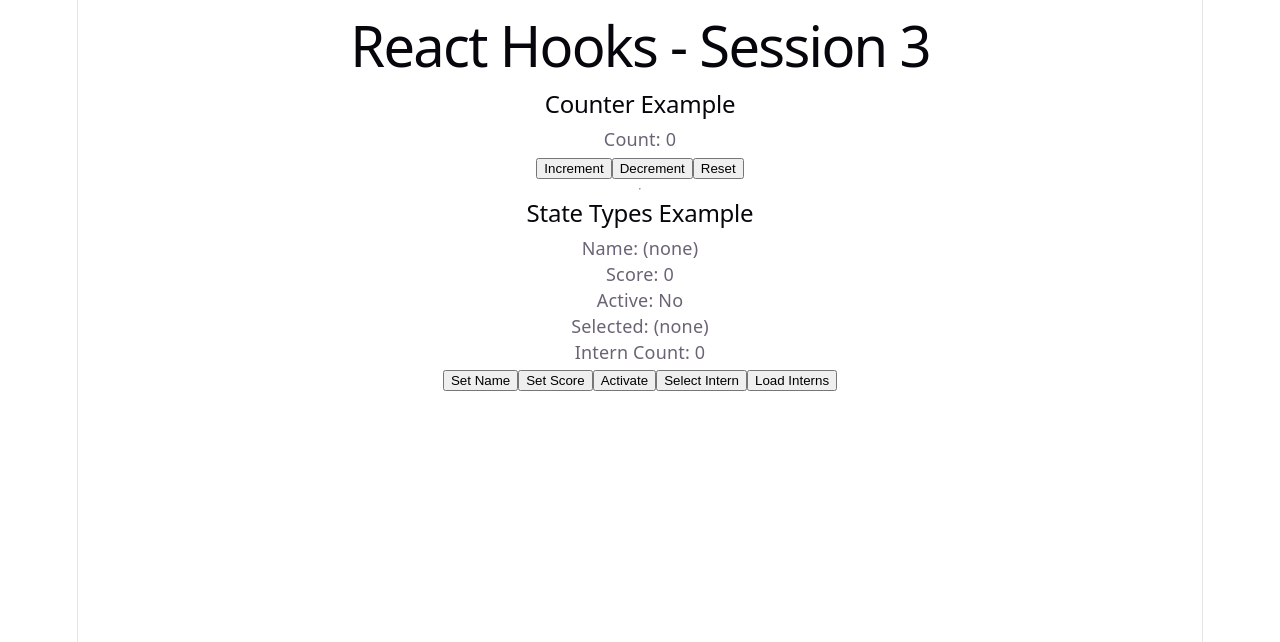
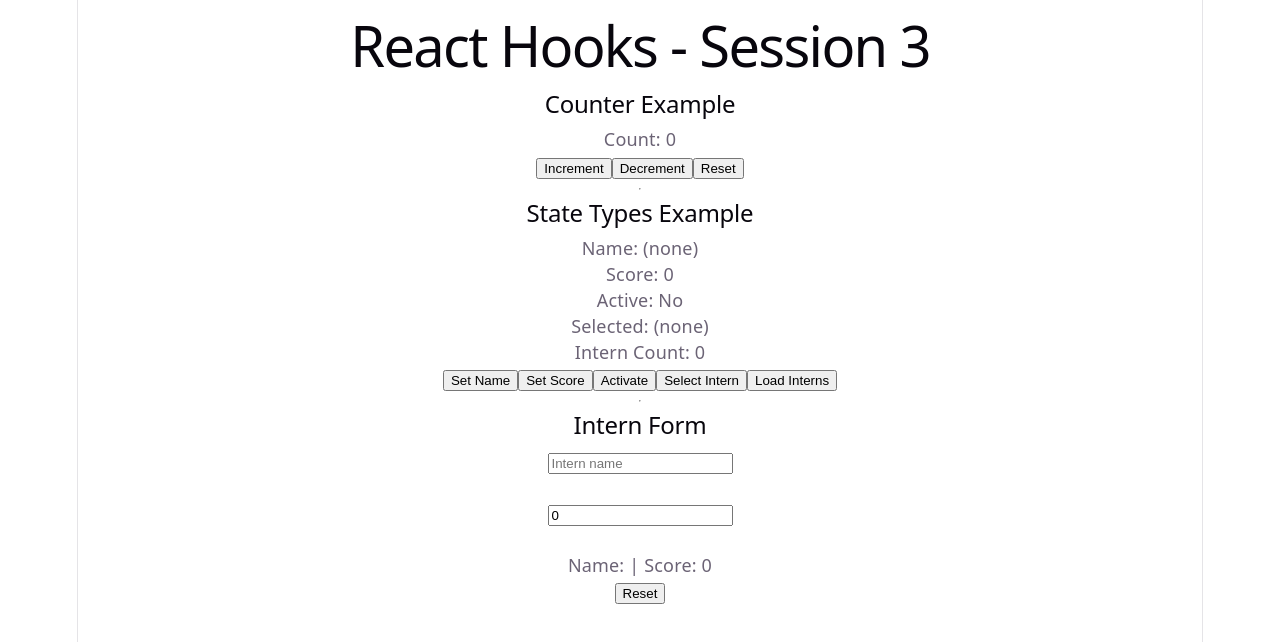
Before and after one commit to Josemafita-L/js-training, a React (Vite) app in the folder react/react/session3/: page / in a window 1280 px wide. Shown: the top 642 px of the page. Built offline with nearby package versions, Linux system fonts and the light colour scheme.

Commit message:
react/session3: controlled inputs

```diff
--- a/react/react/session3/src/App.tsx
+++ b/react/react/session3/src/App.tsx
@@ -1,6 +1,8 @@
 import './App.css'
 import Counter from './Counter'
 import StateTypes from './StateTypes'
+import InternForm from "./InternForm"
+
 
 function App() {
   return (
@@ -12,8 +14,13 @@
       <hr />
 
       <StateTypes />
+
+      <hr />
+
+      <InternForm />
     </>
   )
 }
 
+
 export default App
--- /dev/null
+++ b/react/react/session3/src/InternForm.tsx
@@ -0,0 +1,66 @@
+import { useState } from 'react'
+
+function InternForm() {
+  const [name, setName] = useState<string>('')
+  const [score, setScore] = useState<number>(0)
+
+  function handleNameChange(
+    e: React.ChangeEvent<HTMLInputElement>
+  ): void {
+    setName(e.target.value)
+  }
+
+  function handleScoreChange(
+    e: React.ChangeEvent<HTMLInputElement>
+  ): void {
+    // Even though the input type is "number", the browser always provides
+// e.target.value as a string. Number() converts it into a number so
+// the state remains of type number.
+    setScore(Number(e.target.value))
+  }
+
+  function handleReset(): void {
+    setName('')
+    setScore(0)
+  }
+
+  return (
+    <div>
+      <h2>Intern Form</h2>
+
+      <input
+        type="text"
+        value={name}
+        onChange={handleNameChange}
+        placeholder="Intern name"
+      />
+
+      <br /><br />
+
+      <input
+        type="number"
+        value={score}
+        onChange={handleScoreChange}
+        placeholder="Score"
+      />
+
+      <br /><br />
+
+      <p>
+        Name: {name} | Score: {score}
+      </p>
+
+      <button onClick={handleReset}>
+        Reset
+      </button>
+
+      {/* Controlled Input:
+          A controlled input gets its value from React state.
+          Every time the user types, onChange updates the state,
+          and React re-renders the input with the latest value.
+          This keeps the UI and state synchronized. */}
+    </div>
+  )
+}
+
+export default InternForm
```
